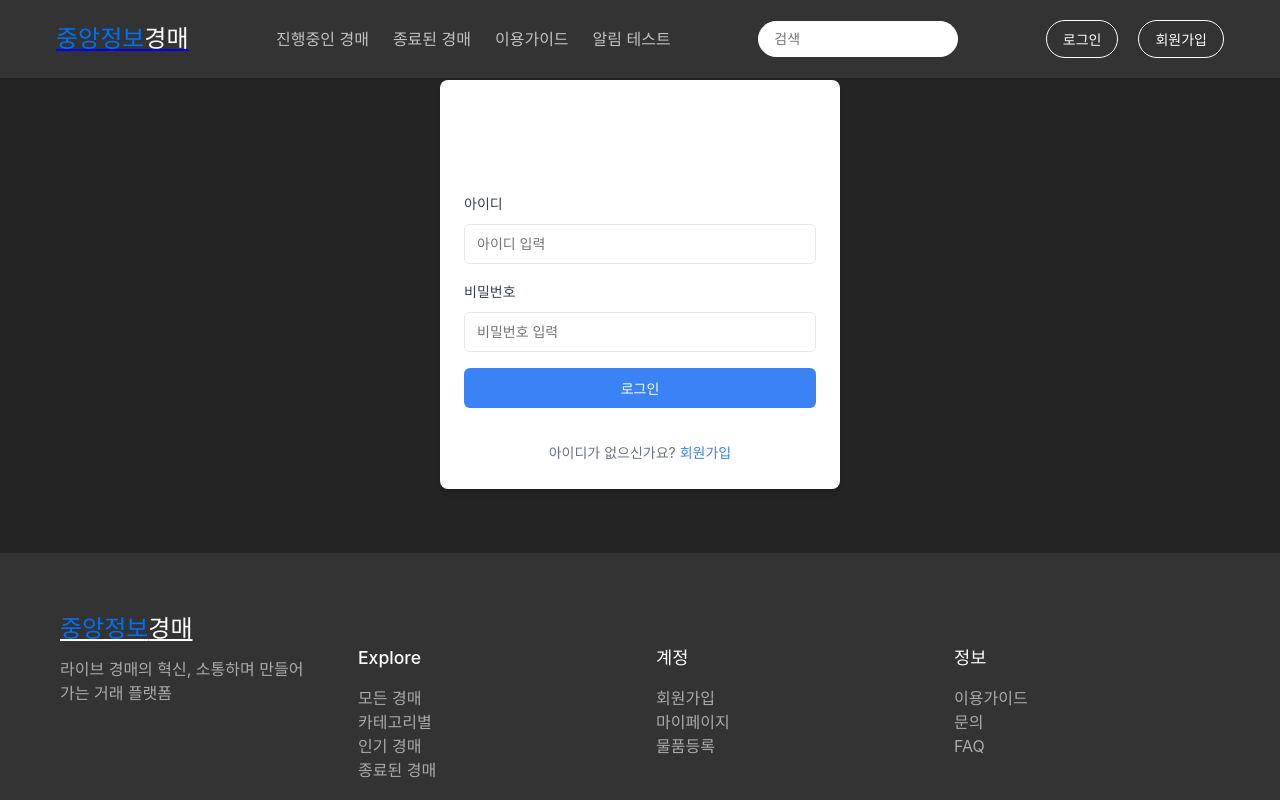
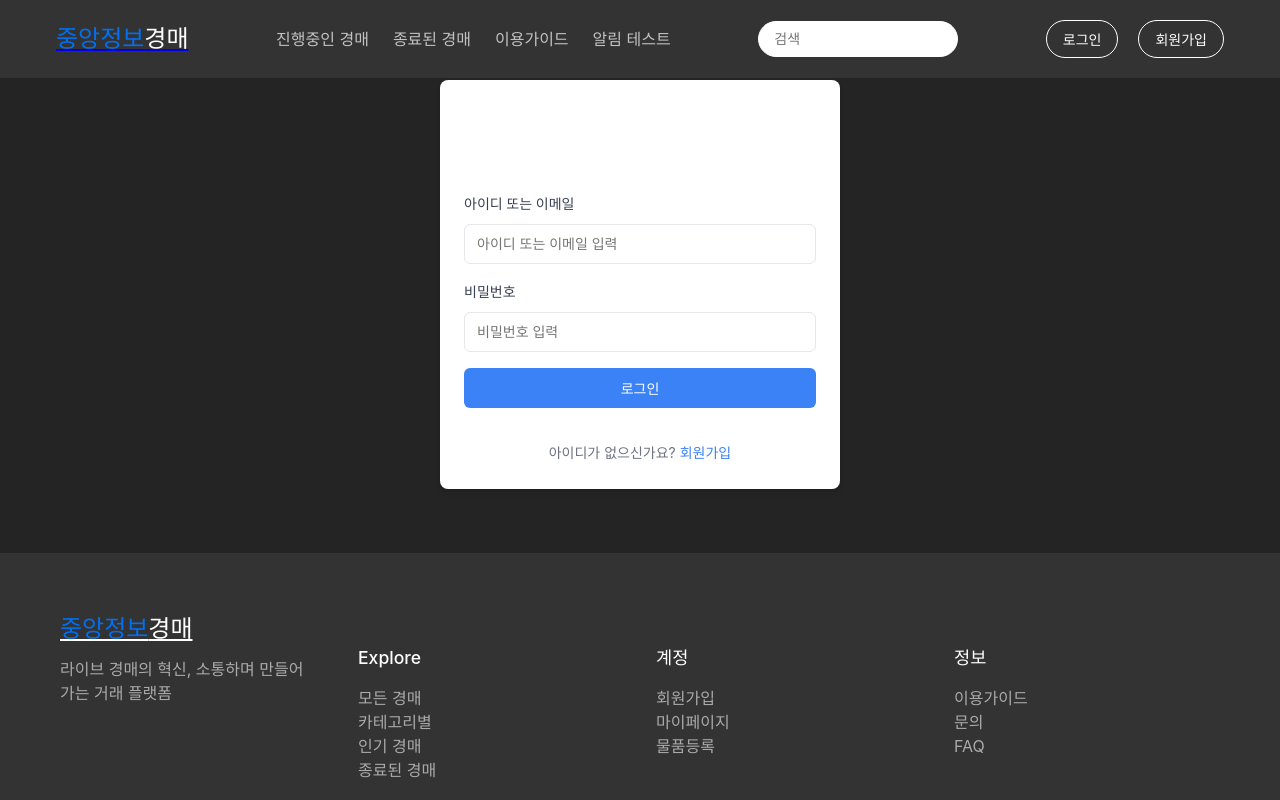
Before and after one commit to inhyeokoh/auction-front-rework, a React (Vite) app: page /login in a window 1280 px wide. Shown: the top 800 px of the page. Built offline with nearby package versions, Linux system fonts and the light colour scheme; no server answers.

Commit message:
아이디 or 이메일로 로그인

```diff
--- a/src/pages/auth/LoginForm.jsx
+++ b/src/pages/auth/LoginForm.jsx
@@ -44,12 +44,16 @@ const LoginForm = () => {
 
       if (response.ok) {
         // 1. 인증 상태 업데이트 (컨텍스트)
+        console.log('로그인 응답 데이터: ' ,data);
+
         setIsAuthenticated(true);
+
 
         // 2. 필요한 사용자 정보만 저장 (민감하지 않은 정보)
         // localStorage는 필수적인 정보만 최소화하여 저장
         setUserInfo({
           username: data.username
+
         });
 
         alert('로그인 성공!');
@@ -77,14 +81,14 @@ const LoginForm = () => {
       <div className={styles.cardContent}>
         <form onSubmit={handleSubmit} className={styles.formContainer}>
           <div className={styles.formGroup}>
-            <label htmlFor="username" className={styles.label}>아이디</label>
+            <label htmlFor="username" className={styles.label}>아이디 또는 이메일</label>
             <input
               id="username"
               type="text"
               value={loginData.username}
               onChange={handleChange}
               className={styles.input}
-              placeholder="아이디 입력"
+              placeholder="아이디 또는 이메일 입력"
               required
               disabled={isLoading}
             />
```
